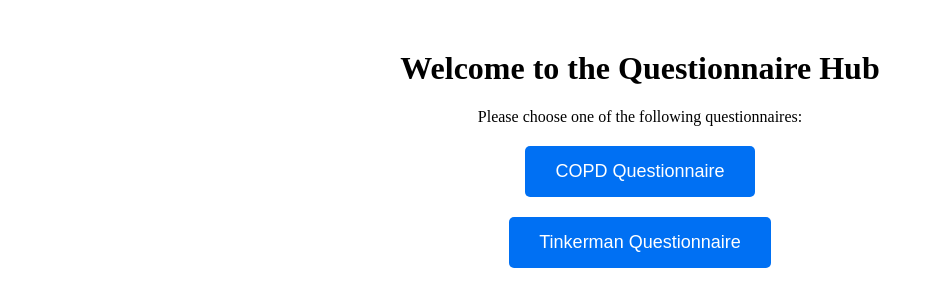
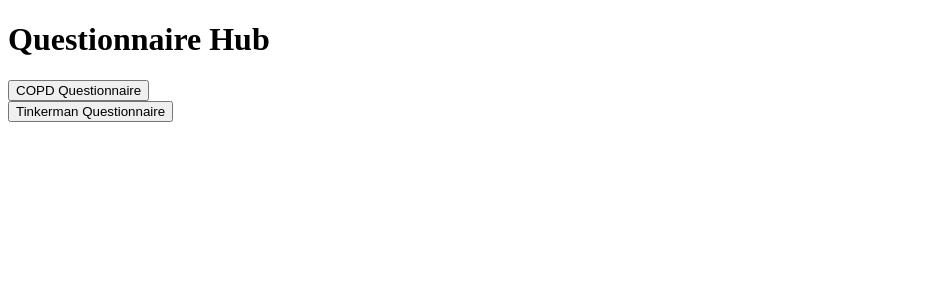
Before and after one commit to Shilab66/breezy_test, a Next.js app: page / in a window 1280 px wide. Shown: the top 306 px of the page, without its empty margins (0-934 px from the left). Built offline with nearby package versions, Linux system fonts and the light colour scheme.

Commit message:
Update index.js

```diff
--- a/pages/index.js
+++ b/pages/index.js
@@ -1,36 +1,21 @@
-import Link from 'next/link';  // Assuming you're using Next.js
+import Link from 'next/link';
 
 const HomePage = () => {
   return (
-    <div style={{ textAlign: 'center', marginTop: '50px' }}>
-      <h1>Welcome to the Questionnaire Hub</h1>
-      <p>Please choose one of the following questionnaires:</p>
-
-      <div style={{ margin: '20px' }}>
-        <Link href="../components/COPDQuestionnaire">
-          <button style={buttonStyle}>COPD Questionnaire</button>
+    <div>
+      <h1>Questionnaire Hub</h1>
+      <div>
+        <Link href="/copd">
+          <button>COPD Questionnaire</button>
         </Link>
       </div>
-
-      <div style={{ margin: '20px' }}>
-        <Link href="../components/TinkermanQuestionnaire">
-          <button style={buttonStyle}>Tinkerman Questionnaire</button>
+      <div>
+        <Link href="/tinkerman">
+          <button>Tinkerman Questionnaire</button>
         </Link>
       </div>
     </div>
   );
 };
 
-// Style for the buttons
-const buttonStyle = {
-  padding: '15px 30px',
-  fontSize: '18px',
-  cursor: 'pointer',
-  backgroundColor: '#0070f3',
-  color: 'white',
-  border: 'none',
-  borderRadius: '5px',
-  transition: 'background-color 0.3s',
-};
-
 export default HomePage;
```
